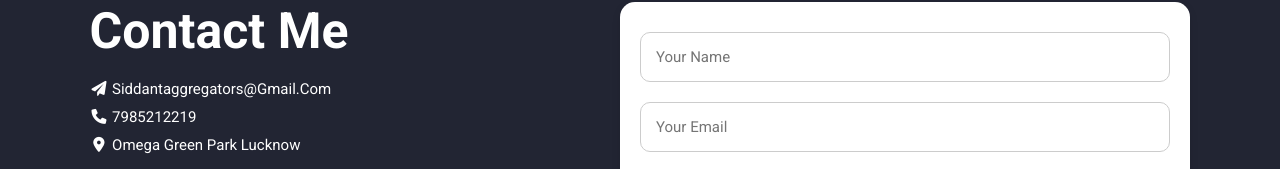
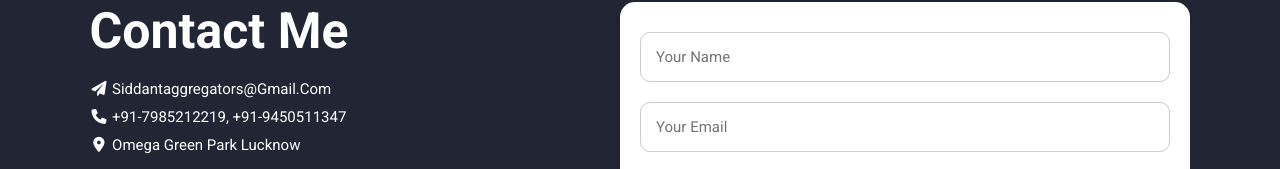
Before and after one commit to DevloperDevansh/SiddhantAggregators, a plain HTML site: page index.html in a window 1280 px wide. Shown: the part 4923-5092 px from the top of the page. Drawn offline with nearby package versions, Linux system fonts and the light colour scheme; a script that the page names is missing.

Commit message:
Update index.html

```diff
--- a/index.html
+++ b/index.html
@@ -266,7 +266,7 @@
         <div class="contact-left">
             <h2>Contact Me</h2>
             <p><i class="fa fa-paper-plane"></i>  siddantaggregators@gmail.com</p>
-            <p><i class="fa fa-phone"></i> 7985212219</p>
+            <p><i class="fa fa-phone"></i> +91-7985212219, +91-9450511347</p>
             <p><i class="fa-solid fa-location-dot"></i> Omega Green park Lucknow</p>
 
         </div>
```
